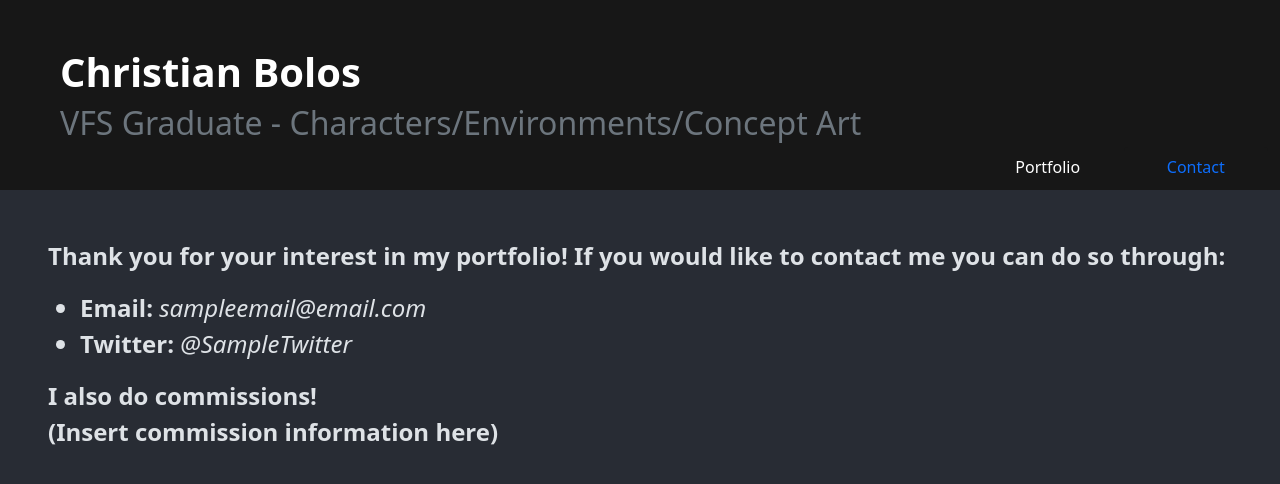
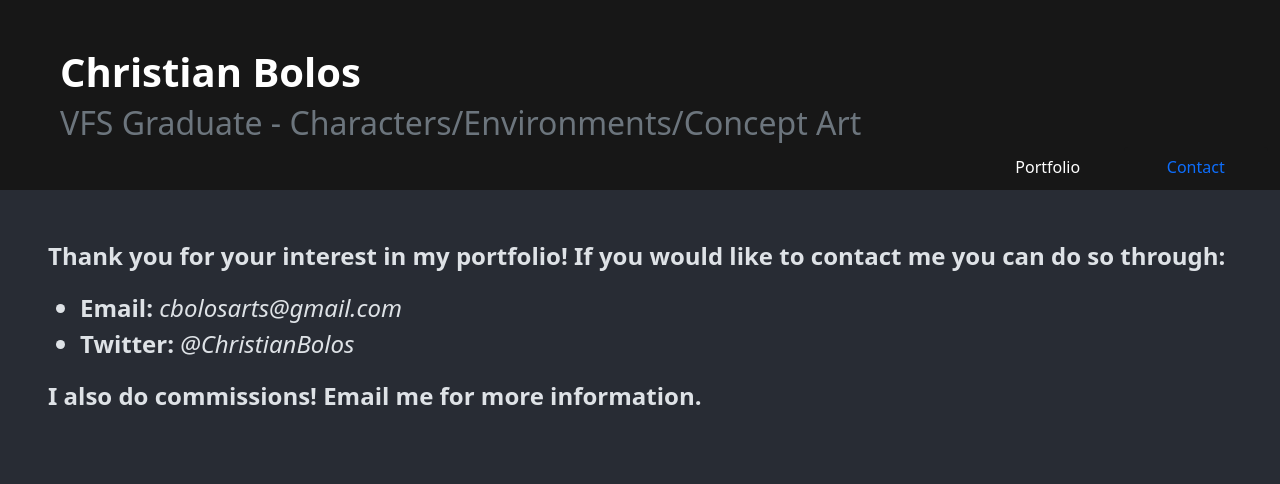
Before and after one commit to christianbolos/christianbolos.github.io, a React (Create React App) app: page / in a window 1280 px wide. Both pictures are taken after a click on the tab "Contact". Shown: the top 484 px of the page. Built offline with nearby package versions, Linux system fonts and the light colour scheme.

Commit message:
Minor tab styling changes and updated contact tab

```diff
--- a/src/components/Banner.js
+++ b/src/components/Banner.js
@@ -18,10 +18,10 @@ export default class Banner extends Component {
                 <Col className="align-self-end" md={3}>
                     <Nav fill variant="tabs" className="justify-content-center mb-1">
                         <Nav.Item>
-                            <Nav.Link eventKey="portfolio">Portfolio</Nav.Link>
+                            <Nav.Link className="top-nav" eventKey="portfolio">Portfolio</Nav.Link>
                         </Nav.Item>
                         <Nav.Item>
-                            <Nav.Link eventKey="contact">Contact</Nav.Link>
+                            <Nav.Link className="top-nav" eventKey="contact">Contact</Nav.Link>
                         </Nav.Item>
                     </Nav>
                 </Col>
--- a/src/components/ContactTab.js
+++ b/src/components/ContactTab.js
@@ -12,18 +12,15 @@ export default class ContactTab extends Component {
                 <ul className="my-3">
                     <li>
                         <span className="text-bold">Email: </span>
-                        <span className="font-italic">sampleemail@email.com</span>
+                        <span className="font-italic">cbolosarts@gmail.com</span>
                     </li>
                     <li>
                         <span className="text-bold">Twitter: </span>
-                        <span className="font-italic">@SampleTwitter</span>
+                        <span className="font-italic">@ChristianBolos</span>
                     </li>
                 </ul>
                 <div className="text-bold">
-                    I also do commissions!
-                </div>
-                <div className="text-bold">
-                    (Insert commission information here)
+                    I also do commissions! Email me for more information.
                 </div>
             </div>
         );
--- a/src/components/GalleryNav.js
+++ b/src/components/GalleryNav.js
@@ -8,16 +8,16 @@ export default class GalleryNav extends Component {
         return (
             <Nav variant="tabs" className="justify-content-center my-4">
                 <Nav.Item>
-                    <Nav.Link eventKey="showcase">Showcase</Nav.Link>
+                    <Nav.Link className="gallery-nav" eventKey="showcase">Showcase</Nav.Link>
                 </Nav.Item>
                 <Nav.Item>
-                    <Nav.Link eventKey="characters">Characters</Nav.Link>
+                    <Nav.Link className="gallery-nav" eventKey="characters">Characters</Nav.Link>
                 </Nav.Item>
                 <Nav.Item>
-                    <Nav.Link eventKey="environments">Environments</Nav.Link>
+                    <Nav.Link className="gallery-nav" eventKey="environments">Environments</Nav.Link>
                 </Nav.Item>
                 <Nav.Item>
-                    <Nav.Link eventKey="concept-art">Concept Art</Nav.Link>
+                    <Nav.Link className="gallery-nav" eventKey="concept-art">Concept Art</Nav.Link>
                 </Nav.Item>
             </Nav>
         );
--- a/src/css/Banner.css
+++ b/src/css/Banner.css
@@ -7,7 +7,7 @@
     color: white;
 }
 
-.nav-link.active {
+.top-nav.nav-link.active {
     background-color: #171717 !important;
     color: #0d6efd !important;
 }
--- a/src/css/GalleryNav.css
+++ b/src/css/GalleryNav.css
@@ -7,8 +7,8 @@
     color: white;
 }
 
-.nav-link.active {
-    background-color: #171717 !important;
+.gallery-nav.nav-link.active {
+    background-color: #282c34 !important;
     color: #0d6efd !important;
 }
 
```
